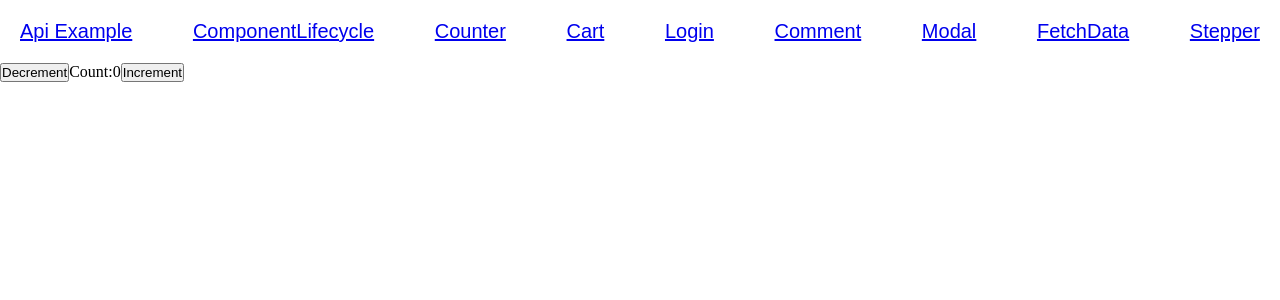
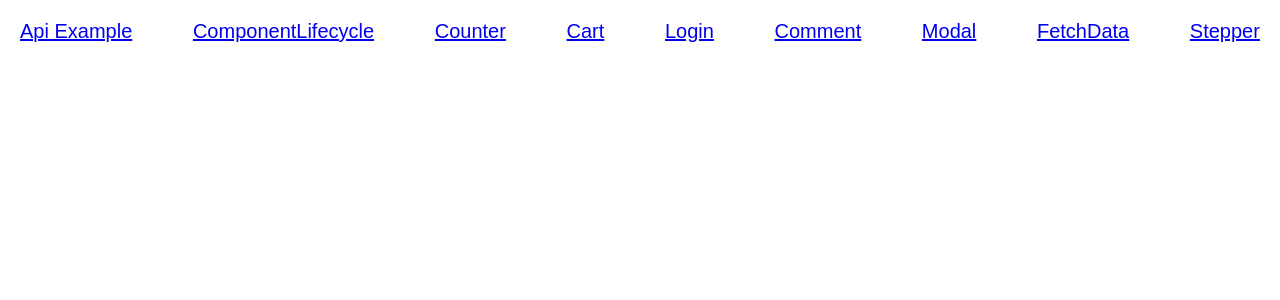
Before and after one commit to SulAv100/react-basic-advance-course, a React (Vite) app: page /counter in a window 1280 px wide. Shown: the top 300 px of the page. Built offline with nearby package versions, Linux system fonts and the light colour scheme.

Commit message:
feat: useRef basic

```diff
--- a/src/Components/State/Counter.jsx
+++ b/src/Components/State/Counter.jsx
@@ -1,21 +1,11 @@
-import React from "react";
-
-import { decrement, increment } from "../Slice/Slicer";
-import { useSelector, useDispatch } from "react-redux";
+import React from 'react'
 
 function Counter() {
-
-  const selector = useSelector(state=>state.counter.count);
-  const dispatch = useDispatch();
-
-
   return (
     <>
-      <button onClick={()=> dispatch(decrement())} >Decrement</button>
-      <span>Count:{selector}</span>
-      <button  onClick={()=> dispatch(increment() )}>Increment</button>
+
     </>
-  );
+  )
 }
 
-export default Counter;
+export default Counter
--- a/src/Components/Stepper/Stepper.jsx
+++ b/src/Components/Stepper/Stepper.jsx
@@ -22,7 +22,7 @@ function Stepper() {
             // this ...Array makes an array of Array(this number) and _ represents the current index of the array
             <div className="upper-bracket" key={index}>
               <>
-                {index < 3 ? (
+                {index < totalSteps-1 ? (
                   <>
                     {count > index ? (
                       <>
@@ -73,7 +73,7 @@ function Stepper() {
             }          */}
         </div>
         <div className="button-verification">
-          {count === 5 ? (
+          {count === 4 ? (
             <button>Done</button>
           ) : (
             <button onClick={increaseCount}>Submit</button>
--- a/src/Components/UseReducer/Reducer.jsx
+++ b/src/Components/UseReducer/Reducer.jsx
@@ -9,7 +9,7 @@ function MyForm() {
   }, []);
 
   return (
-    <form>
+    <form id='refForm'>
       <label htmlFor="firstName">First Name:</label>
       <input id="firstName" type="text" ref={firstInputRef} />
 
```
